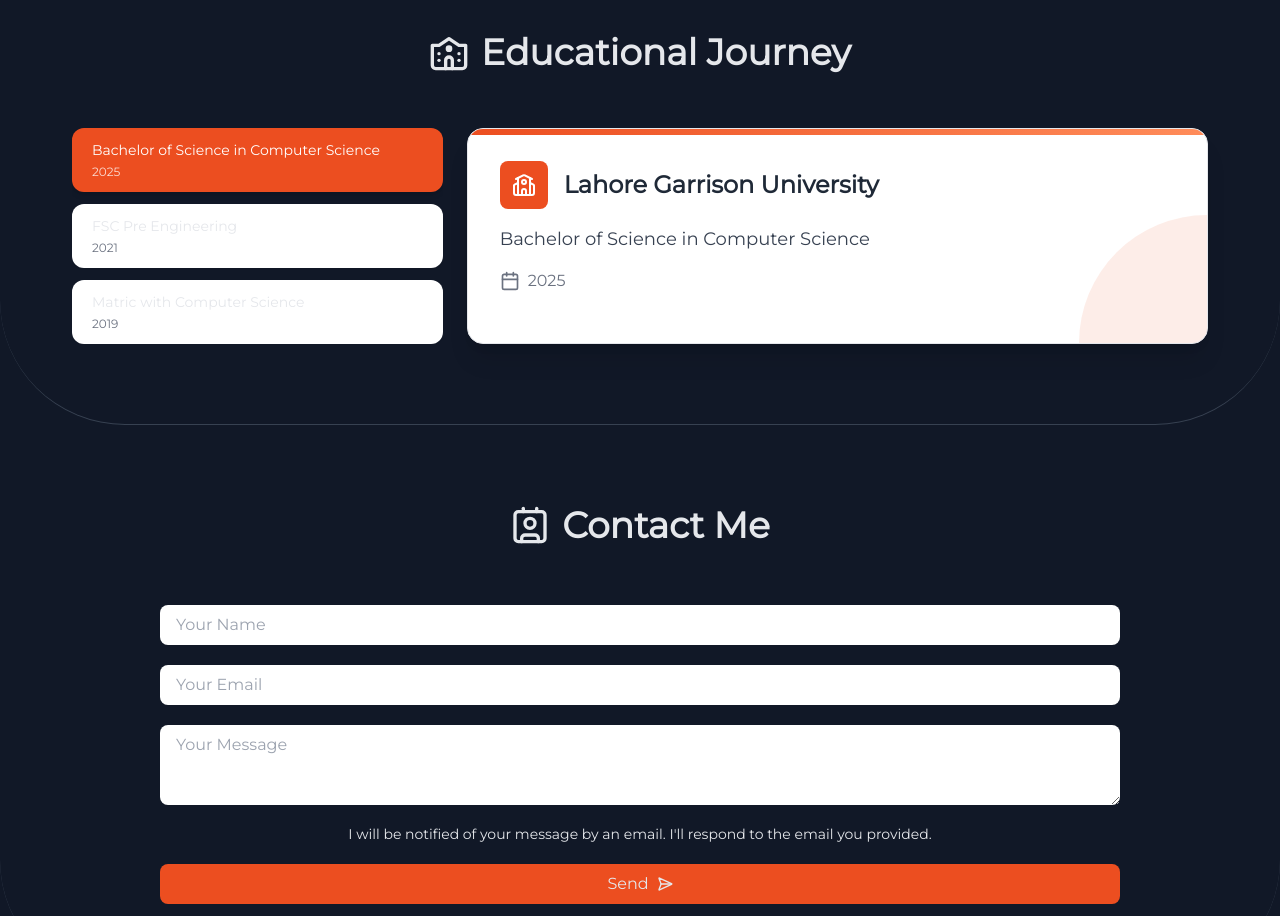
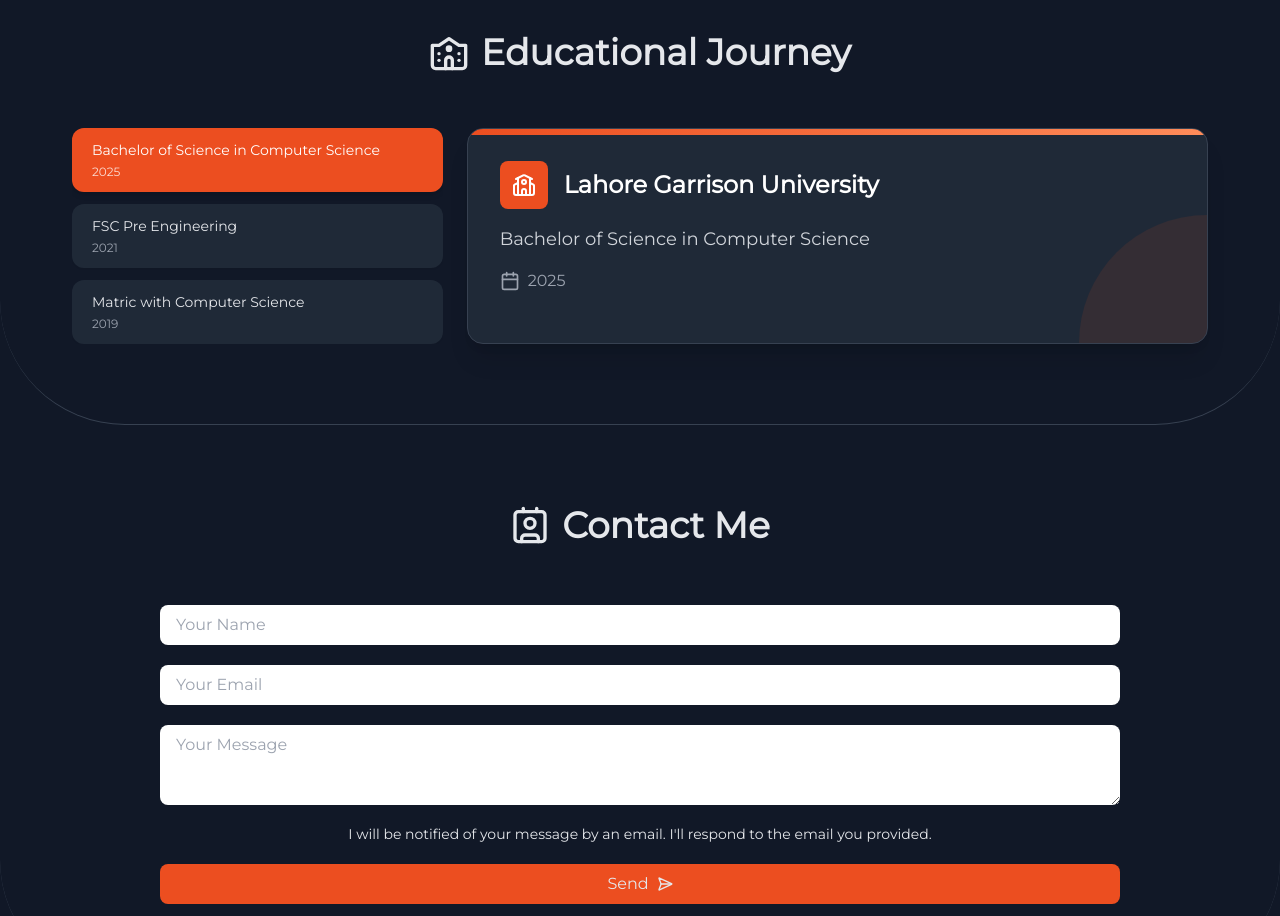
Before and after one commit to IamHamzaAziz/mern-portfolio, a React (Vite) app in the folder frontend/: page / in a window 1280 px wide. Shown: the part 3460-4376 px from the top of the page. Built offline with nearby package versions, Linux system fonts and the light colour scheme.

Commit message:
style: removed dark: from classes in Education

```diff
--- a/frontend/src/sections/Education.jsx
+++ b/frontend/src/sections/Education.jsx
@@ -40,14 +40,14 @@ const Education = () => {
 
                 <div className="flex flex-col lg:flex-row gap-6 mt-14">
                     <div className="lg:w-1/3 xl:w-1/4 relative">
-                        <div className="hidden lg:block absolute left-8 top-0 h-full w-0.5 bg-gray-300 dark:bg-gray-700 -z-10"></div>
+                        <div className="hidden lg:block absolute left-8 top-0 h-full w-0.5 bg-gray-700 -z-10"></div>
                         <div className="flex lg:flex-col gap-3 overflow-x-auto pb-4 lg:pb-0 custom-scrollbar">
                             {schools.map((school, index) => (
                                 <motion.button
                                     key={index}
                                     className={`px-5 py-3 rounded-xl text-left transition-all flex-shrink-0 lg:flex-shrink ${activeIndex === index
                                         ? 'bg-[#ec4e20] text-white shadow-md'
-                                        : 'bg-white dark:bg-gray-800 hover:bg-gray-100 dark:hover:bg-gray-700 shadow-sm'}`}
+                                        : 'bg-gray-800 hover:bg-gray-700 shadow-sm'}`}
                                     onClick={() => setActiveIndex(index)}
                                     whileTap={{ scale: 0.98 }}
                                 >
@@ -55,7 +55,7 @@ const Education = () => {
                                         <div className="text-sm font-medium line-clamp-2">
                                             {school.degree}
                                         </div>
-                                        <div className={`text-xs mt-1 ${activeIndex === index ? 'text-white/80' : 'text-gray-500 dark:text-gray-400'}`}>
+                                        <div className={`text-xs mt-1 ${activeIndex === index ? 'text-white/80' : 'text-gray-400'}`}>
                                             {school.year}
                                         </div>
                                     </div>
@@ -66,7 +66,7 @@ const Education = () => {
 
                     <div className="lg:w-2/3 xl:w-3/4">
                         <motion.div
-                            className="relative bg-white dark:bg-gray-800 rounded-2xl shadow-xl overflow-hidden border border-gray-200 dark:border-gray-700 h-full"
+                            className="relative bg-gray-800 rounded-2xl shadow-xl overflow-hidden border border-gray-700 h-full"
                             key={activeIndex}
                             initial={{ opacity: 0, x: 50 }}
                             animate={{ opacity: 1, x: 0 }}
@@ -79,18 +79,18 @@ const Education = () => {
                                         <LuSchool className="w-5 h-5 sm:w-6 sm:h-6" />
                                     </div>
                                     <div>
-                                        <h3 className="text-xl sm:text-2xl font-bold text-gray-800 dark:text-white">
+                                        <h3 className="text-xl sm:text-2xl font-bold text-white">
                                             {schools[activeIndex].name}
                                         </h3>
                                     </div>
                                 </div>
 
                                 <div>
-                                    <p className="text-base sm:text-lg text-gray-700 dark:text-gray-300 mb-4">
+                                    <p className="text-base sm:text-lg text-gray-300 mb-4">
                                         {schools[activeIndex].degree}
                                     </p>
 
-                                    <div className="flex items-center text-gray-500 dark:text-gray-400 text-sm sm:text-base">
+                                    <div className="flex items-center text-gray-400 text-sm sm:text-base">
                                         <LuCalendar className="w-4 h-4 sm:w-5 sm:h-5 mr-2 flex-shrink-0" />
                                         <span className="font-medium">{schools[activeIndex].year}</span>
                                     </div>
```
